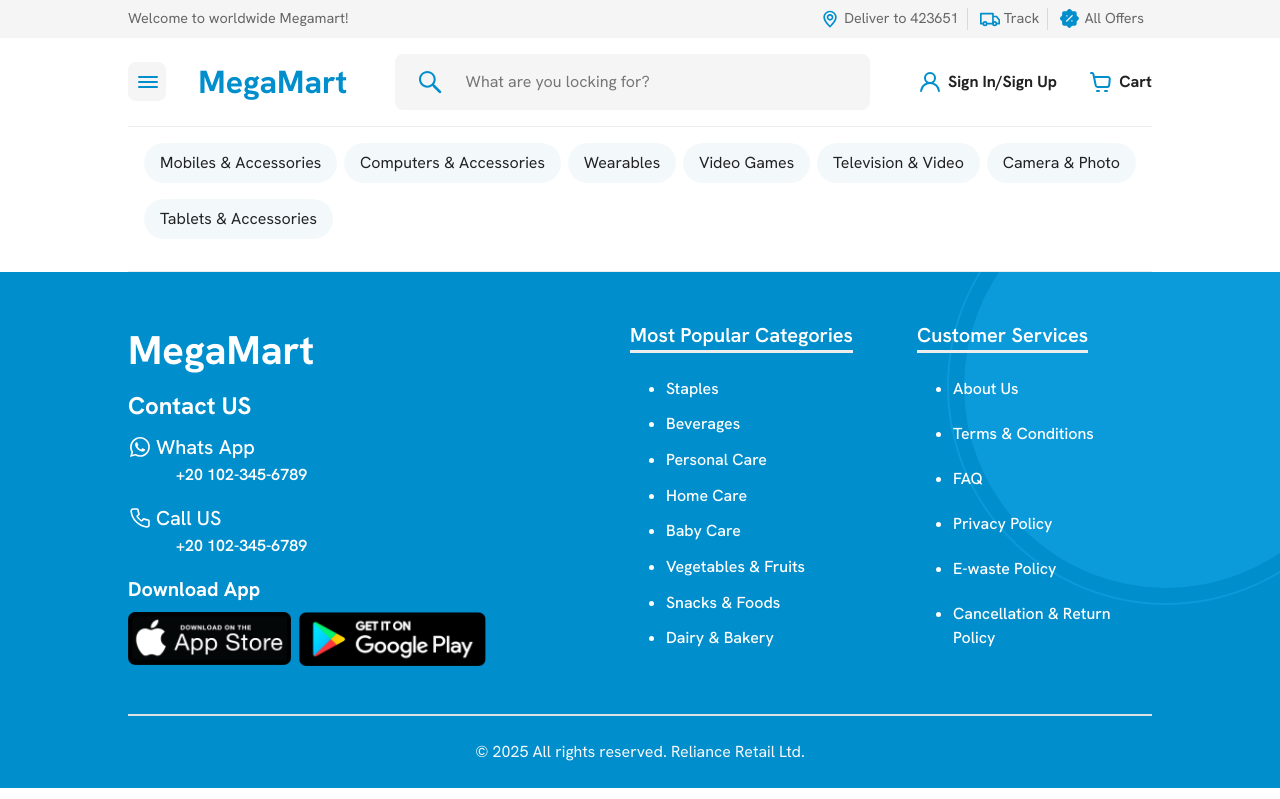
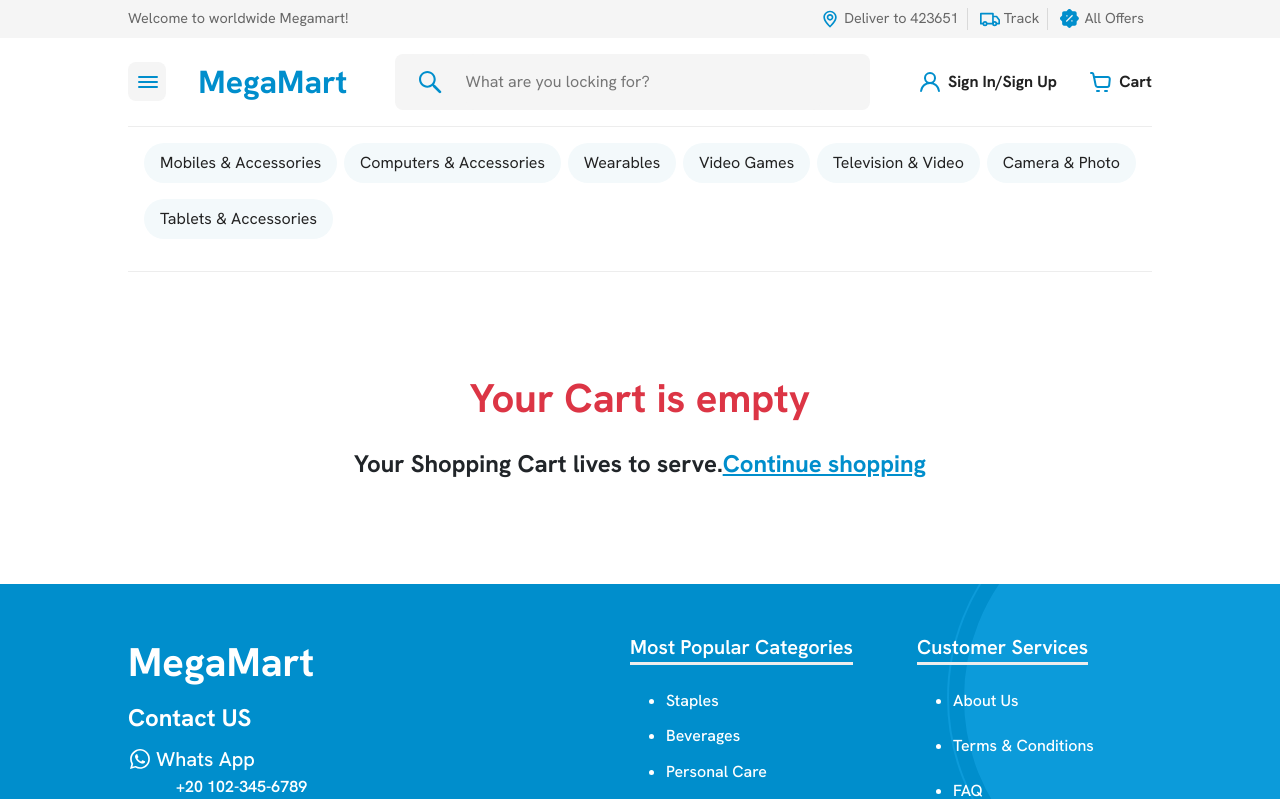
Before and after one commit to YoussefHany1/megamart, a Next.js app: page /cart in a window 1280 px wide. Shown: the top 799 px of the page. Built offline with nearby package versions, Linux system fonts and the light colour scheme.

Commit message:
Add Zustand for state management, integrate MarkProvider in layout, enhance Cart component with item management features, and update ProductList for improved rendering. Add new styles for product images and refine navbar for better user experience.

```diff
--- a/app/cart/cart.css
+++ b/app/cart/cart.css
@@ -0,0 +1,4 @@
+.product-image {
+  /* background-color: var(--background1); */
+  outline: 3px solid var(--background1);
+}
--- a/app/cart/page.js
+++ b/app/cart/page.js
@@ -1,11 +1,91 @@
-import './cart.css';
+"use client";
+import { useCartStore } from "../store/cartStore";
+import Image from "next/image";
+import Link from "next/link";
+import "./cart.css";
 
 function Cart() {
-    return (
-    <>
-
-    </>
-    );
+  const items = useCartStore((state) => state.items);
+  const removeItem = useCartStore((state) => state.removeItem);
+  const clearCart = useCartStore((state) => state.clearCart);
+  const increaseQty = useCartStore((state) => state.increaseQty);
+  const decreaseQty = useCartStore((state) => state.decreaseQty);
+  console.log(items);
+  return (
+    <section>
+      {items.length === 0 && (
+        <>
+          <p className="py-5 text-center fs-1 text-danger fw-bold my-5">
+            Your Cart is empty
+            <br />
+            <span className="text-center text-dark fs-4 mb-5">
+              Your Shopping Cart lives to serve.
+              <Link
+                href="/"
+                className="text-decorationnone text-primary underline"
+              >
+                Continue shopping
+              </Link>
+            </span>
+          </p>
+        </>
+      )}
+      {items.map((item) => (
+        <div key={item.id} className="p-5 border-bottom border-1 border-gray">
+          <div className="d-flex justify-content-between">
+            <div>
+              <Link
+                href={`/product-page/phones/${item.id}`}
+                className="fw-bold me-4 text-decoration-none text-dark fs-3"
+              >
+                {item.name.substring(0, 100)}..
+              </Link>
+              <p className="fw-medium fs-4 m-0">{item.price}LE</p>
+              <p className="fw-medium fs-5">Quantity: {item.quantity}</p>
+              <div className="btn-group btn-group-sm" role="group">
+                <button
+                  type="button"
+                  className="btn btn-danger px-3 fs-1"
+                  onClick={() => decreaseQty(item.id)}
+                >
+                  -
+                </button>
+                <button
+                  type="button"
+                  className="btn btn-primary px-3 fs-1"
+                  onClick={() => increaseQty(item.id)}
+                >
+                  +
+                </button>
+                <button
+                  type="button"
+                  className="btn px-3 fs-4 fw-bold text-danger border-2 border-danger border-start-0"
+                  onClick={() => removeItem(item.id)}
+                >
+                  Delete
+                </button>
+              </div>
+            </div>
+            <Image
+              src={item.pic}
+              alt={item.name}
+              width={200}
+              height={200}
+              className="product-image p-2 rounded-3 p-3 px-4"
+            />
+          </div>
+        </div>
+      ))}
+      {items.length > 0 && (
+        <button
+          type="button"
+          className="btn btn-danger px-3 fs-5 m-auto d-block my-5"
+          onClick={clearCart}
+        >
+          Clear Cart
+        </button>
+      )}
+    </section>
+  );
 }
-
 export default Cart;
--- a/app/layout.js
+++ b/app/layout.js
@@ -1,6 +1,7 @@
 import { Geist, Geist_Mono } from "next/font/google";
+import { MarkProvider } from "../context/MarkContext";
 import "./globals.css";
-import 'bootstrap/dist/css/bootstrap.min.css'
+import "bootstrap/dist/css/bootstrap.min.css";
 import Navbar from "../components/navbar/navbar";
 import Footer from "../components/footer/footer";
 
@@ -23,9 +24,11 @@ export default function RootLayout({ children }) {
   return (
     <html lang="en">
       <body className={`${geistSans.variable} ${geistMono.variable}`}>
-        <Navbar />
-        {children}
-        <Footer />
+        <MarkProvider>
+          <Navbar />
+          {children}
+          <Footer />
+        </MarkProvider>
       </body>
     </html>
   );
--- /dev/null
+++ b/app/store/cartStore.js
@@ -0,0 +1,50 @@
+// app/store/cartStore.js
+import { create } from "zustand";
+import { persist } from "zustand/middleware";
+
+export const useCartStore = create(
+  persist(
+    (set, get) => ({
+      items: [],
+      addItem: (item) => {
+        const items = get().items;
+        console.log(items);
+        const existing = items.find((i) => i.id === item.id);
+        if (existing) {
+          set({
+            items: items.map((i) =>
+              i.id === item.id ? { ...i, quantity: i.quantity + 1 } : i
+            ),
+          });
+        } else {
+          set({ items: [...items, { ...item, quantity: 1 }] });
+        }
+      },
+      removeItem: (id) => {
+        set({ items: get().items.filter((item) => item.id !== id) });
+      },
+      clearCart: () => set({ items: [] }),
+      increaseQty: (id) => {
+        set({
+          items: get().items.map((item) =>
+            item.id === id ? { ...item, quantity: item.quantity + 1 } : item
+          ),
+        });
+      },
+      decreaseQty: (id) => {
+        set({
+          items: get()
+            .items.map((item) =>
+              item.id === id && item.quantity > 1
+                ? { ...item, quantity: item.quantity - 1 }
+                : item
+            )
+            .filter((item) => item.quantity > 0),
+        });
+      },
+    }),
+    {
+      name: "cart-storage", // اسم المفتاح في localStorage
+    }
+  )
+);
--- a/components/navbar/navbar.js
+++ b/components/navbar/navbar.js
@@ -1,11 +1,15 @@
-'use client'
-import './navbar.css'
-import Link from 'next/link'
-import { useState } from 'react';
-import { Nav } from 'react-bootstrap';
-import SideNav from './sideNav/sideNav'
-import SignIn from './signIn/signIn';
+"use client";
+import Link from "next/link";
+import { use, useState } from "react";
+import { Nav } from "react-bootstrap";
+import SideNav from "./sideNav/sideNav";
+import SignIn from "./signIn/signIn";
+import { useMark } from "../../context/MarkContext";
+import "./navbar.css";
+
 function Navbar() {
+  console.log(useMark());
+  const { showMark } = useMark();
   // for a side nav
   const [show, setShow] = useState(false);
   const handleClose = () => setShow(false);
@@ -25,72 +29,217 @@ function Navbar() {
         <div className="welcome d-lg-flex d-none justify-content-between align-items-center py-2">
           <div>Welcome to worldwide Megamart!</div>
           <div className="d-flex">
-            <a href="#" className="text-decoration-none mx-2 d-flex align-items-center">
-              <svg className='mx-1' viewBox="0 0 24 24" fill="none"><path d="M12 2c-4.4 0-8 3.6-8 8 0 5.4 7 11.5 7.3 11.8.2.1.5.2.7.2s.5-.1.7-.2C13 21.5 20 15.4 20 10c0-4.4-3.6-8-8-8m0 17.7c-2.1-2-6-6.3-6-9.7 0-3.3 2.7-6 6-6s6 2.7 6 6-3.9 7.7-6 9.7M12 6c-2.2 0-4 1.8-4 4s1.8 4 4 4 4-1.8 4-4-1.8-4-4-4m0 6c-1.1 0-2-.9-2-2s.9-2 2-2 2 .9 2 2-.9 2-2 2" fill="#008ECC"/></svg>
+            <a
+              href="#"
+              className="text-decoration-none mx-2 d-flex align-items-center"
+            >
+              <svg className="mx-1" viewBox="0 0 24 24" fill="none">
+                <path
+                  d="M12 2c-4.4 0-8 3.6-8 8 0 5.4 7 11.5 7.3 11.8.2.1.5.2.7.2s.5-.1.7-.2C13 21.5 20 15.4 20 10c0-4.4-3.6-8-8-8m0 17.7c-2.1-2-6-6.3-6-9.7 0-3.3 2.7-6 6-6s6 2.7 6 6-3.9 7.7-6 9.7M12 6c-2.2 0-4 1.8-4 4s1.8 4 4 4 4-1.8 4-4-1.8-4-4-4m0 6c-1.1 0-2-.9-2-2s.9-2 2-2 2 .9 2 2-.9 2-2 2"
+                  fill="#008ECC"
+                />
+              </svg>
               Deliver to 423651
             </a>
-            <a href="#" className="line text-decoration-none px-2 d-flex align-items-center">
-              <svg className='mx-1' viewBox="0 0 48 48" fill="none"><path d="M0 0h48v48H0z"/><path d="M48 0H0v48h48z"/><path d="M12 39a4 4 0 1 0 0-8 4 4 0 0 0 0 8Zm23 0a4 4 0 1 0 0-8 4 4 0 0 0 0 8Z" stroke="#008ECC" strokeWidth={4} strokeLinejoin="round"/><path d="M8 35H2V11h29v24H16m15 0V18h8.571L46 26.5V35h-6.189" stroke="#008ECC" strokeWidth={4} strokeLinecap="round" strokeLinejoin="round"/> </svg>
+            <a
+              href="#"
+              className="line text-decoration-none px-2 d-flex align-items-center"
+            >
+              <svg className="mx-1" viewBox="0 0 48 48" fill="none">
+                <path d="M0 0h48v48H0z" />
+                <path d="M48 0H0v48h48z" />
+                <path
+                  d="M12 39a4 4 0 1 0 0-8 4 4 0 0 0 0 8Zm23 0a4 4 0 1 0 0-8 4 4 0 0 0 0 8Z"
+                  stroke="#008ECC"
+                  strokeWidth={4}
+                  strokeLinejoin="round"
+                />
+                <path
+                  d="M8 35H2V11h29v24H16m15 0V18h8.571L46 26.5V35h-6.189"
+                  stroke="#008ECC"
+                  strokeWidth={4}
+                  strokeLinecap="round"
+                  strokeLinejoin="round"
+                />{" "}
+              </svg>
               Track
             </a>
-            <a href="#" className="text-decoration-none mx-2 d-flex align-items-center">
-              <svg className='mx-1' viewBox="0 0 16 16"><path fillRule="evenodd" d="m6.448.436-1.13 1.129a.5.5 0 0 1-.344.143H3.196c-.822 0-1.488.666-1.488 1.488v1.778a.5.5 0 0 1-.143.345L.435 6.448a1.49 1.49 0 0 0 0 2.104l1.13 1.13a.5.5 0 0 1 .143.344v1.778c0 .822.666 1.488 1.488 1.488h1.778a.5.5 0 0 1 .345.143l1.129 1.13a1.49 1.49 0 0 0 2.104 0l1.13-1.13a.5.5 0 0 1 .344-.143h1.778c.822 0 1.488-.666 1.488-1.488v-1.778a.5.5 0 0 1 .143-.345l1.13-1.129a1.49 1.49 0 0 0 0-2.104l-1.13-1.13a.5.5 0 0 1-.143-.344V3.196c0-.822-.666-1.488-1.488-1.488h-1.778a.5.5 0 0 1-.345-.143L8.552.435a1.49 1.49 0 0 0-2.104 0m-1.802 9.21 5-5 .708.708-5 5zM5 5v1h1V5zm4 5h1V9H9z" fill="#008ECC"/></svg>
+            <a
+              href="#"
+              className="text-decoration-none mx-2 d-flex align-items-center"
+            >
+              <svg className="mx-1" viewBox="0 0 16 16">
+                <path
+                  fillRule="evenodd"
+                  d="m6.448.436-1.13 1.129a.5.5 0 0 1-.344.143H3.196c-.822 0-1.488.666-1.488 1.488v1.778a.5.5 0 0 1-.143.345L.435 6.448a1.49 1.49 0 0 0 0 2.104l1.13 1.13a.5.5 0 0 1 .143.344v1.778c0 .822.666 1.488 1.488 1.488h1.778a.5.5 0 0 1 .345.143l1.129 1.13a1.49 1.49 0 0 0 2.104 0l1.13-1.13a.5.5 0 0 1 .344-.143h1.778c.822 0 1.488-.666 1.488-1.488v-1.778a.5.5 0 0 1 .143-.345l1.13-1.129a1.49 1.49 0 0 0 0-2.104l-1.13-1.13a.5.5 0 0 1-.143-.344V3.196c0-.822-.666-1.488-1.488-1.488h-1.778a.5.5 0 0 1-.345-.143L8.552.435a1.49 1.49 0 0 0-2.104 0m-1.802 9.21 5-5 .708.708-5 5zM5 5v1h1V5zm4 5h1V9H9z"
+                  fill="#008ECC"
+                />
+              </svg>
               All Offers
             </a>
           </div>
         </div>
-        <Link href="/" className="logo text-lg-start text-center text-primary mt-2 fs-1 text-decoration-none fw-bold d-sm-none d-block">MegaMart</Link>
+        <Link
+          href="/"
+          className="logo text-lg-start text-center text-primary mt-2 fs-1 text-decoration-none fw-bold d-sm-none d-block"
+        >
+          MegaMart
+        </Link>
         <div className="nav py-3 d-flex justify-content-between flex-nowrap align-items-center">
           <div className="menu d-flex">
-            <span><button type="button" className="btn rounded-3 navbar-toggler p-2 me-3" variant="primary" onClick={handleShow}><svg fill="currentColor"><path d="M3 8h18a1 1 0 0 0 0-2H3a1 1 0 0 0 0 2m18 8H3a1 1 0 0 0 0 2h18a1 1 0 0 0 0-2m0-5H3a1 1 0 0 0 0 2h18a1 1 0 0 0 0-2" /></svg></button></span>
+            <span>
+              <button
+                type="button"
+                className="btn rounded-3 navbar-toggler p-2 me-3"
+                variant="primary"
+                onClick={handleShow}
+              >
+                <svg fill="currentColor">
+                  <path d="M3 8h18a1 1 0 0 0 0-2H3a1 1 0 0 0 0 2m18 8H3a1 1 0 0 0 0 2h18a1 1 0 0 0 0-2m0-5H3a1 1 0 0 0 0 2h18a1 1 0 0 0 0-2" />
+                </svg>
+              </button>
+            </span>
             <SideNav show={show} handleClose={handleClose} />
           </div>
-          <Link href="/" className="logo text-lg-start text-center fs-2 ps-3 pe-5 text-decoration-none fw-bold d-sm-block d-none">MegaMart</Link>
+          <Link
+            href="/"
+            className="logo text-lg-start text-center fs-2 ps-3 pe-5 text-decoration-none fw-bold d-sm-block d-none"
+          >
+            MegaMart
+          </Link>
           <div className="search rounded-3 d-flex w-100 flex-nowrap mx-0 mx-lg-auto ">
-            <button className="border-0 ms-lg-4 ms-3 bg-transparent"><svg viewBox="0 0 16 16"><path fill="currentColor" d="m15.7 14.3-4.2-4.2c-.2-.2-.5-.3-.8-.3.8-1 1.3-2.4 1.3-3.8 0-3.3-2.7-6-6-6S0 2.7 0 6s2.7 6 6 6c1.4 0 2.8-.5 3.8-1.4 0 .3 0 .6.3.8l4.2 4.2c.2.2.5.3.7.3s.5-.1.7-.3c.4-.3.4-.9 0-1.3M6 10.5c-2.5 0-4.5-2-4.5-4.5s2-4.5 4.5-4.5 4.5 2 4.5 4.5-2 4.5-4.5 4.5"/></svg></button>
-            <input type="text" className="border-0 rounded-3 py-3 ms-lg-4 ms-2 w-75" placeholder="What are you locking for?" />
+            <button className="border-0 ms-lg-4 ms-3 bg-transparent">
+              <svg viewBox="0 0 16 16">
+                <path
+                  fill="currentColor"
+                  d="m15.7 14.3-4.2-4.2c-.2-.2-.5-.3-.8-.3.8-1 1.3-2.4 1.3-3.8 0-3.3-2.7-6-6-6S0 2.7 0 6s2.7 6 6 6c1.4 0 2.8-.5 3.8-1.4 0 .3 0 .6.3.8l4.2 4.2c.2.2.5.3.7.3s.5-.1.7-.3c.4-.3.4-.9 0-1.3M6 10.5c-2.5 0-4.5-2-4.5-4.5s2-4.5 4.5-4.5 4.5 2 4.5 4.5-2 4.5-4.5 4.5"
+                />
+              </svg>
+            </button>
+            <input
+              type="text"
+              className="border-0 rounded-3 py-3 ms-lg-4 ms-2 w-75"
+              placeholder="What are you locking for?"
+            />
           </div>
           <div className="sign align-items-center d-none d-lg-flex ms-5">
-            <a className="open d-flex fw-bold pe-3 text-decoration-none" onClick={handleOpenModal}>
-              <svg className='me-2' fill="currentColor"><path d="M15.71 12.71a6 6 0 1 0-7.42 0 10 10 0 0 0-6.22 8.18 1 1 0 0 0 2 .22 8 8 0 0 1 15.9 0 1 1 0 0 0 1 .89h.11a1 1 0 0 0 .88-1.1 10 10 0 0 0-6.25-8.19M12 12a4 4 0 1 1 4-4 4 4 0 0 1-4 4" /></svg>
+            <a
+              className="open d-flex fw-bold pe-3 text-decoration-none"
+              onClick={handleOpenModal}
+            >
+              <svg className="me-2" fill="currentColor">
+                <path d="M15.71 12.71a6 6 0 1 0-7.42 0 10 10 0 0 0-6.22 8.18 1 1 0 0 0 2 .22 8 8 0 0 1 15.9 0 1 1 0 0 0 1 .89h.11a1 1 0 0 0 .88-1.1 10 10 0 0 0-6.25-8.19M12 12a4 4 0 1 1 4-4 4 4 0 0 1-4 4" />
+              </svg>
               Sign In/Sign Up
             </a>
             <SignIn show={showModal} handleClose={handleCloseModal} />
-            <a className="cart d-flex fw-bold ps-3 text-decoration-none" href="/cart" data-bs-toggle="modal" data-bs-target="#">
-              <svg fill="none" className='me-2'><path d="M5 7h13.79a2 2 0 0 1 1.99 2.199l-.6 6A2 2 0 0 1 18.19 17H8.64a2 2 0 0 1-1.962-1.608z" stroke="currentColor" strokeWidth={2} strokeLinejoin="round" /> <path d="m5 7-.81-3.243A1 1 0 0 0 3.22 3H2m6 18h2m6 0h2" stroke="#008ECC" strokeWidth={2} strokeLinecap="round" strokeLinejoin="round" /></svg>
+            <a
+              className="cart d-flex fw-bold ps-3 text-decoration-none"
+              href="/cart"
+              data-bs-toggle="modal"
+              data-bs-target="#"
+            >
+              <svg fill="none" className="me-2">
+                <path
+                  d="M5 7h13.79a2 2 0 0 1 1.99 2.199l-.6 6A2 2 0 0 1 18.19 17H8.64a2 2 0 0 1-1.962-1.608z"
+                  stroke="currentColor"
+                  strokeWidth={2}
+                  strokeLinejoin="round"
+                />{" "}
+                <path
+                  d="m5 7-.81-3.243A1 1 0 0 0 3.22 3H2m6 18h2m6 0h2"
+                  stroke="#008ECC"
+                  strokeWidth={2}
+                  strokeLinecap="round"
+                  strokeLinejoin="round"
+                />
+              </svg>
               Cart
             </a>
+            {showMark && (
+              <svg
+                xmlns="http://www.w3.org/2000/svg"
+                width={448}
+                height={448}
+                viewBox="0 0 448 448"
+                className="dot position-relative"
+              >
+                <circle
+                  style={{
+                    fill: "#FF0000",
+                  }}
+                  cx={224}
+                  cy={828.362}
+                  r={192}
+                  transform="translate(0 -604.362)"
+                />
+              </svg>
+            )}
           </div>
         </div>
         <div className="navbar navbar-expand-md btn-group-lg d-flex">
           <Nav className="collapse navbar-collapse py-3 px-3 justify-content-between m-0">
             <Nav.Item>
-              <Nav.Link href={`/product-page/phones`} className="rounded-5 px-3 py-2 mb-3 mb-xxl-0">Mobiles & Accessories</Nav.Link>
+              <Nav.Link
+                href={`/product-page/phones`}
+                className="rounded-5 px-3 py-2 mb-3 mb-xxl-0"
+              >
+                Mobiles & Accessories
+              </Nav.Link>
             </Nav.Item>
             <Nav.Item>
-              <Nav.Link href={`/product-page/computers`} className="rounded-5 px-3 py-2 mb-3 mb-xxl-0">Computers & Accessories</Nav.Link>
+              <Nav.Link
+                href={`/product-page/computers`}
+                className="rounded-5 px-3 py-2 mb-3 mb-xxl-0"
+              >
+                Computers & Accessories
+              </Nav.Link>
             </Nav.Item>
             <Nav.Item>
-              <Nav.Link href={`/product-page/wearables`} className="rounded-5 px-3 py-2 mb-3 mb-xxl-0">Wearables</Nav.Link>
+              <Nav.Link
+                href={`/product-page/wearables`}
+                className="rounded-5 px-3 py-2 mb-3 mb-xxl-0"
+              >
+                Wearables
+              </Nav.Link>
             </Nav.Item>
             <Nav.Item>
-              <Nav.Link href={`/product-page/video-games`} className="rounded-5 px-3 py-2 mb-3 mb-xxl-0">Video Games</Nav.Link>
+              <Nav.Link
+                href={`/product-page/video-games`}
+                className="rounded-5 px-3 py-2 mb-3 mb-xxl-0"
+              >
+                Video Games
+              </Nav.Link>
             </Nav.Item>
             <Nav.Item>
-              <Nav.Link href={`/product-page/television`} className="rounded-5 px-3 py-2 mb-3 mb-xxl-0">Television & Video</Nav.Link>
+              <Nav.Link
+                href={`/product-page/television`}
+                className="rounded-5 px-3 py-2 mb-3 mb-xxl-0"
+              >
+                Television & Video
+              </Nav.Link>
             </Nav.Item>
             <Nav.Item>
-              <Nav.Link href={`/product-page/camera`} className="rounded-5 px-3 py-2 mb-3 mb-xxl-0">Camera & Photo</Nav.Link>
+              <Nav.Link
+                href={`/product-page/camera`}
+                className="rounded-5 px-3 py-2 mb-3 mb-xxl-0"
+              >
+                Camera & Photo
+              </Nav.Link>
             </Nav.Item>
             <Nav.Item>
-              <Nav.Link href={`/product-page/tablets`} className="rounded-5 px-3 py-2 mb-3 mb-xxl-0">Tablets & Accessories</Nav.Link>
+              <Nav.Link
+                href={`/product-page/tablets`}
+                className="rounded-5 px-3 py-2 mb-3 mb-xxl-0"
+              >
+                Tablets & Accessories
+              </Nav.Link>
             </Nav.Item>
           </Nav>
         </div>
       </nav>
-
     </>
-  )
+  );
 }
 
-export default Navbar
+export default Navbar;
--- /dev/null
+++ b/context/MarkContext.js
@@ -0,0 +1,16 @@
+"use client";
+import { createContext, useState, useContext } from "react";
+
+const MarkContext = createContext();
+
+export function MarkProvider({ children }) {
+  const [showMark, setShowMark] = useState(false);
+
+  return (
+    <MarkContext.Provider value={{ showMark, setShowMark }}>
+      {children}
+    </MarkContext.Provider>
+  );
+}
+
+export const useMark = () => useContext(MarkContext);
--- a/package.json
+++ b/package.json
@@ -21,6 +21,7 @@
     "react": "^19.1.0",
     "react-bootstrap": "^2.10.9",
     "react-dom": "^19.1.0",
-    "splide-nextjs": "^2.4.23"
+    "splide-nextjs": "^2.4.23",
+    "zustand": "^5.0.7"
   }
 }
```
Also changed, not shown: app/product-page/[category]/[id]/page.js (+64 -25 lines), components/ProductList/ProductList.js (+66 -22 lines), components/addToCartButton/addToCartButton.js (added, +20 -0 lines), components/navbar/navbar.css (+27 -21 lines), app/product-page/[category]/page.js (indentation only), 1 other file (tests, documents, lock files or other folders).
